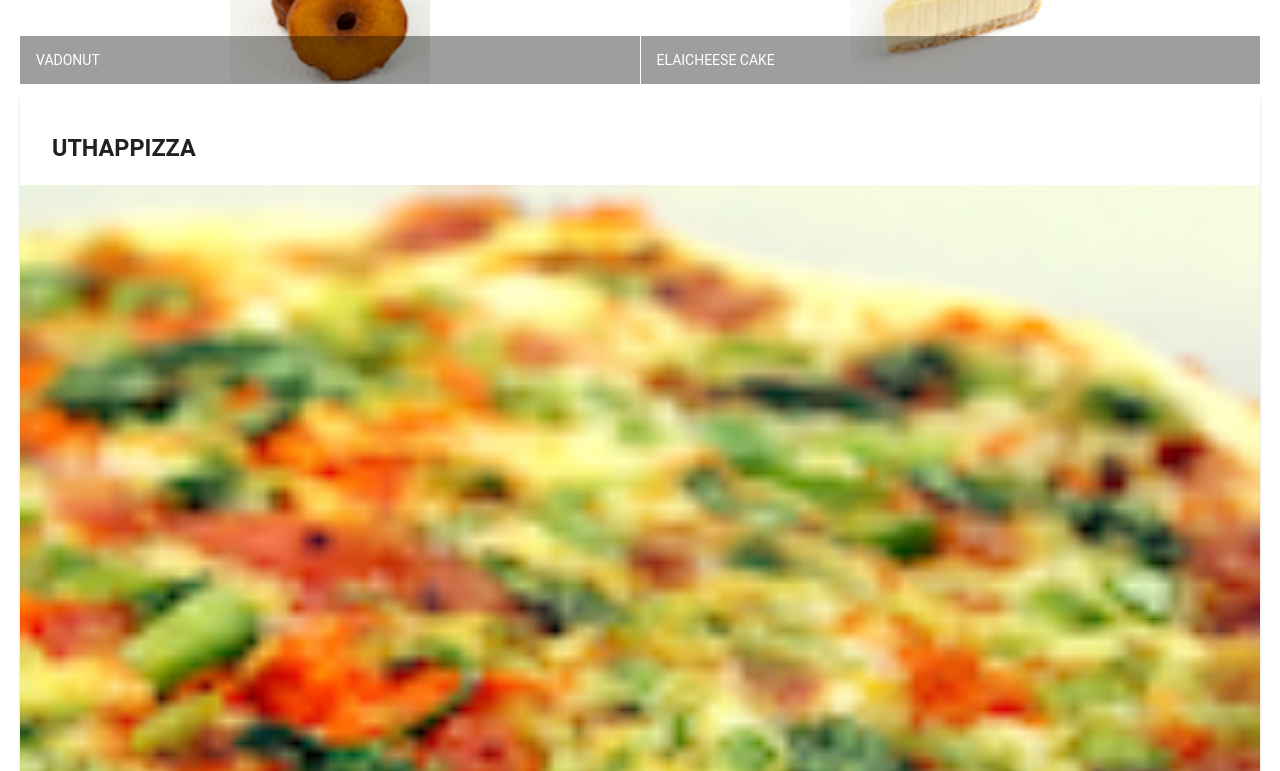
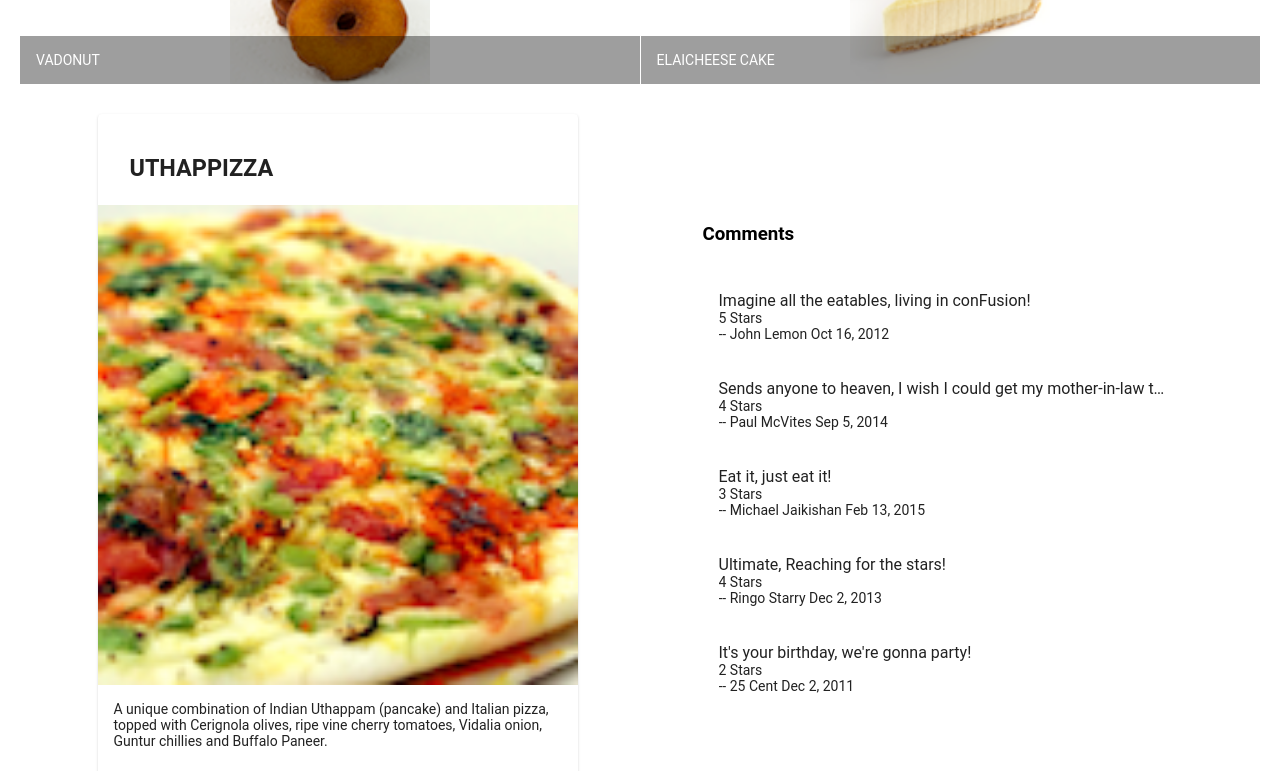
Before and after one commit to gbrwbs/angular, an Angular app: page / in a window 1280 px wide. Shown: the part 480-1251 px from the top of the page. Built offline with nearby package versions, Linux system fonts and the light colour scheme.

Commit message:
Assignment 1

```diff
--- /dev/null
+++ b/src/app/dishdetail/dishdetail.component.html
@@ -0,0 +1,41 @@
+<div class="container"
+  fxLayout="row"
+  fxLayout.sm="column"
+  fxLayout.xs="column"
+  fxLayoutAlign.gt-md="space-around center"
+  fxLayoutGap="10px"
+  fxLayoutGap.xs="0">
+
+  <div fxFlex="40">
+    <mat-card *ngIf="dish">
+        <mat-card-header>
+          <mat-card-title>
+            <h3>{{dish.name | uppercase}}</h3>
+          </mat-card-title>
+        </mat-card-header>
+        <img mat-card-image src={{dish.image}} alt={{dish.name}}>
+        <mat-card-content>
+          <p>{{dish.description}}
+          </p>
+        </mat-card-content>
+        <mat-card-actions>
+          <button md-button>LIKE</button>
+          <button md-button>SHARE</button>
+        </mat-card-actions>
+    </mat-card>
+  </div>
+
+
+
+  <div fxFlex="40">
+   <h3>Comments</h3>
+   <mat-list *ngIf="dish">
+      <mat-list-item *ngFor="let comm of dish.comments">
+        <p mat-line>{{comm.comment}}</p>
+        <p mat-line>{{comm.rating}} Stars</p>
+        <p mat-line>-- {{comm.author}} {{comm.date|date}}</p>
+      </mat-list-item>
+   </mat-list>
+  </div>
+
+</div>
--- /dev/null
+++ b/src/app/dishdetail/dishdetail.component.ts
@@ -0,0 +1,59 @@
+import { Component, OnInit } from '@angular/core';
+
+const DISH = {
+  name: 'Uthappizza',
+  image: '/assets/images/uthappizza.png',
+  category: 'mains',
+  label: 'Hot',
+  price: '4.99',
+  description: 'A unique combination of Indian Uthappam (pancake) and Italian pizza, topped with Cerignola olives, ripe vine cherry tomatoes, Vidalia onion, Guntur chillies and Buffalo Paneer.',
+  comments: [
+    {
+      rating: 5,
+      comment: "Imagine all the eatables, living in conFusion!",
+      author: "John Lemon",
+      date: "2012-10-16T17:57:28.556094Z"
+    },
+    {
+      rating: 4,
+      comment: "Sends anyone to heaven, I wish I could get my mother-in-law to eat it!",
+      author: "Paul McVites",
+      date: "2014-09-05T17:57:28.556094Z"
+    },
+    {
+      rating: 3,
+      comment: "Eat it, just eat it!",
+      author: "Michael Jaikishan",
+      date: "2015-02-13T17:57:28.556094Z"
+    },
+    {
+      rating: 4,
+      comment: "Ultimate, Reaching for the stars!",
+      author: "Ringo Starry",
+      date: "2013-12-02T17:57:28.556094Z"
+    },
+    {
+      rating: 2,
+      comment: "It's your birthday, we're gonna party!",
+      author: "25 Cent",
+      date: "2011-12-02T17:57:28.556094Z"
+    }
+  ]
+};
+
+@Component({
+  selector: 'app-dishdetail',
+  templateUrl: './dishdetail.component.html',
+  styleUrls: ['./dishdetail.component.scss']
+})
+
+export class DishdetailComponent implements OnInit {
+
+  dish = DISH;
+
+  constructor() { }
+
+  ngOnInit() {
+  }
+
+}
--- a/src/app/menu/menu.component.html
+++ b/src/app/menu/menu.component.html
@@ -20,7 +20,10 @@
     </mat-grid-list>
   </div>
 
-  <div fxFlex *ngIf="selectedDish">
+  <app-dishdetail></app-dishdetail>
+
+
+  <!--<div fxFlex *ngIf="selectedDish">
     <mat-card>
       <mat-card-header>
         <mat-card-title>
@@ -37,6 +40,6 @@
         <button mat-button>SHARE</button>
       </mat-card-actions>
     </mat-card>
-  </div>
+  </div>-->
 
 </div>
--- a/src/styles.scss
+++ b/src/styles.scss
@@ -12,3 +12,10 @@
   margin: 20px;
   display:flex;
 }
+
+#comments{
+  display: flex;
+  align-items: top;
+
+
+}
```
Also changed, not shown: src/app/app.module.ts (+5 -2 lines), src/app/dishdetail/dishdetail.component.scss (added), 1 other file (tests, documents, lock files or other folders).
